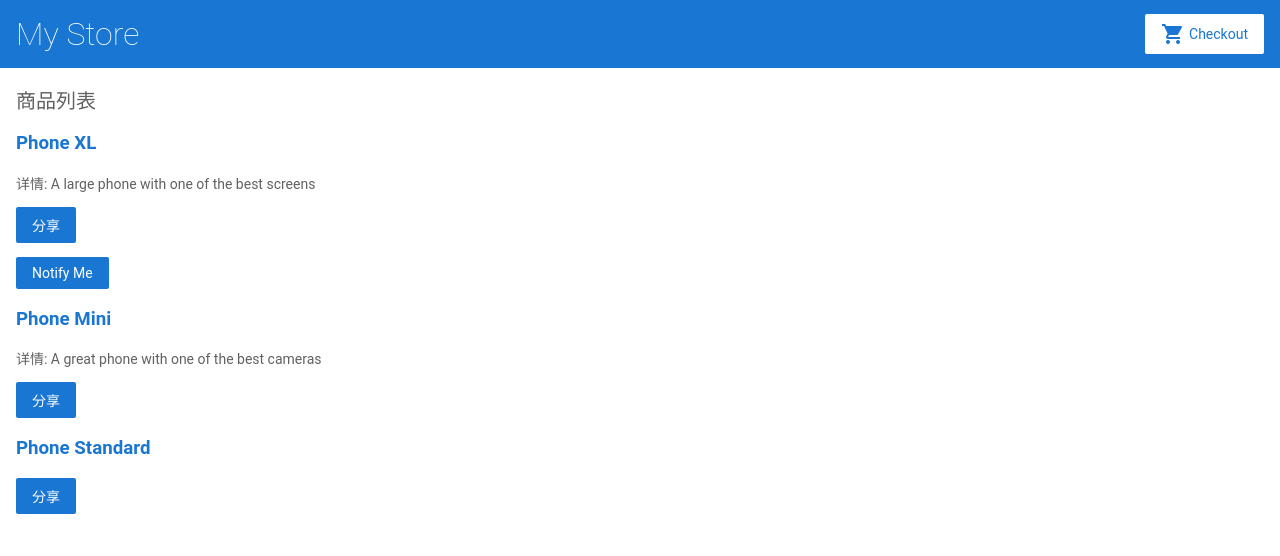
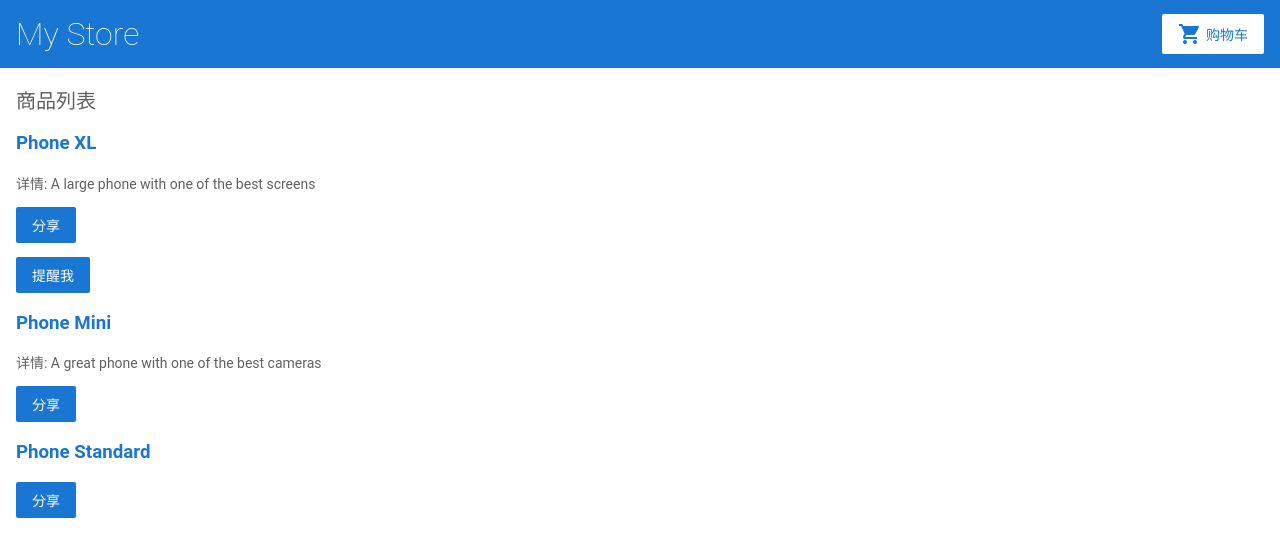
Before and after one commit to TAKETODAY/study-angular, an Angular app: page / in a window 1280 px wide. Shown: the top 556 px of the page. Built offline with nearby package versions, Linux system fonts and the light colour scheme.

Commit message:
5 files modified

```diff
--- a/src/app/product-alerts/product-alerts.component.html
+++ b/src/app/product-alerts/product-alerts.component.html
@@ -1,3 +1,3 @@
 <p *ngIf="product.price > 700">
-  <button>Notify Me</button>
+    <button (click)="notify.emit()">提醒我</button>
 </p>
--- a/src/app/product-alerts/product-alerts.component.ts
+++ b/src/app/product-alerts/product-alerts.component.ts
@@ -1,6 +1,6 @@
 
 import { Component, OnInit } from '@angular/core';
-import { Input } from '@angular/core';
+import { Input, Output, EventEmitter } from '@angular/core';
 
 @Component({
   selector: 'app-product-alerts',
@@ -11,6 +11,7 @@ export class ProductAlertsComponent implements OnInit {
 
   @Input() product;
 
+  @Output() notify = new EventEmitter();
 
   constructor() { }
 
--- a/src/app/product-list/product-list.component.html
+++ b/src/app/product-list/product-list.component.html
@@ -12,7 +12,7 @@
 
   <button (click)="share()">分享</button>
 
-  <app-product-alerts [product]="product"> </app-product-alerts>
+  <app-product-alerts [product]="product" (notify)="onNotify()"> </app-product-alerts>
 </div>
 
 
--- a/src/app/product-list/product-list.component.ts
+++ b/src/app/product-list/product-list.component.ts
@@ -8,10 +8,16 @@ import { products } from '../products';
   styleUrls: ['./product-list.component.css']
 })
 export class ProductListComponent {
+
   products = products;
   prods = products;
+
   share() {
     window.alert('The product has been shared!');
+  }
+
+  onNotify() {
+    window.alert('You will be notified when the product goes on sale');
   }
 }
 
--- a/src/app/top-bar/top-bar.component.html
+++ b/src/app/top-bar/top-bar.component.html
@@ -2,7 +2,7 @@
   <h1>My Store</h1>
 </a>
 
-<a [routerLink]="['/cart']" class="button fancy-button"><i class="material-icons">shopping_cart</i>Checkout</a>
+<a [routerLink]="['/cart']" class="button fancy-button"><i class="material-icons">shopping_cart</i>购物车</a>
 
 <!--
 Copyright Google LLC. All Rights Reserved.
```
